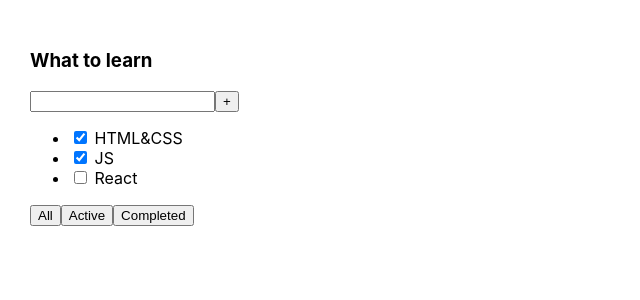
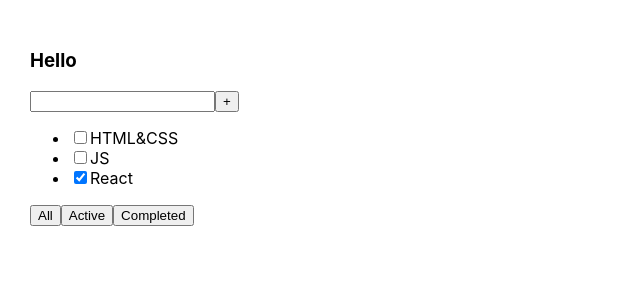
Before and after one commit to Dimkysy/todolist-repeat, a React (Create React App) app: page / in a window 1280 px wide. Shown: the top 300 px of the page, without its empty margins (0-640 px from the left). Built offline with nearby package versions, Linux system fonts and the light colour scheme.

Commit message:
repeat1 lesson 1

```diff
--- a/src/App.tsx
+++ b/src/App.tsx
@@ -1,26 +1,24 @@
 import React from 'react';
 import './App.css';
+import { Todolist } from './Todolist';
+
+export type TaskType = {
+    id:number
+    title:string
+    isDone:boolean
+}
 
 function App() {
+
+    let tasks:Array<TaskType> = [
+        {id:1, title:"HTML&CSS",isDone:false},
+        {id:2, title:"JS", isDone:false},
+        {id:3, title:"React", isDone:true},
+    ]
+
     return (
         <div className="App">
-            <div>
-                <h3>What to learn</h3>
-                <div>
-                    <input/>
-                    <button>+</button>
-                </div>
-                <ul>
-                    <li><input type="checkbox" checked={true}/> <span>HTML&CSS</span></li>
-                    <li><input type="checkbox" checked={true}/> <span>JS</span></li>
-                    <li><input type="checkbox" checked={false}/> <span>React</span></li>
-                </ul>
-                <div>
-                    <button>All</button>
-                    <button>Active</button>
-                    <button>Completed</button>
-                </div>
-            </div>
+            <Todolist title = "Hello" tasks={tasks}/>
         </div>
     );
 }
--- /dev/null
+++ b/src/Todolist.tsx
@@ -0,0 +1,34 @@
+import React from "react";
+import {TaskType} from "./App";
+
+type PropsType = {
+    title:string
+    tasks:Array<TaskType>
+}
+
+
+export  function Todolist(props:PropsType) {
+    return (
+        <div>
+            <h3>{props.title}</h3>
+            <div>
+                <input/>
+                <button>+</button>
+            </div>
+            <ul>
+                {
+                    props.tasks.map(t => <li key={t.id}>
+                            <input type="checkbox" checked={t.isDone}/>
+                            <span>{t.title}</span>
+                    </li>
+                    )
+                }
+            </ul>
+            <div>
+                <button>All</button>
+                <button>Active</button>
+                <button>Completed</button>
+            </div>
+        </div>
+    )
+}
```
